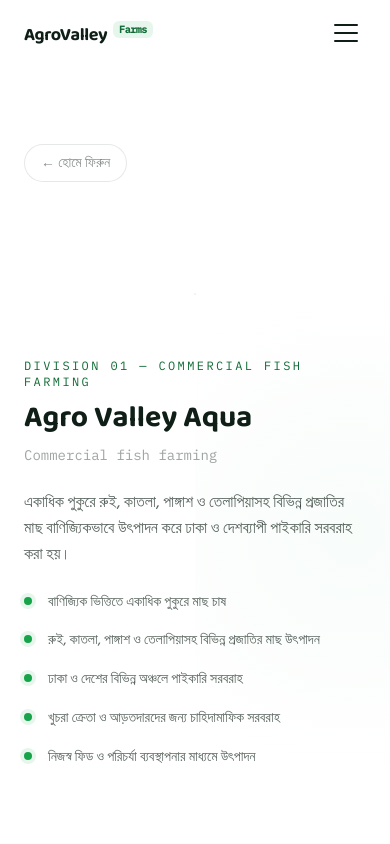
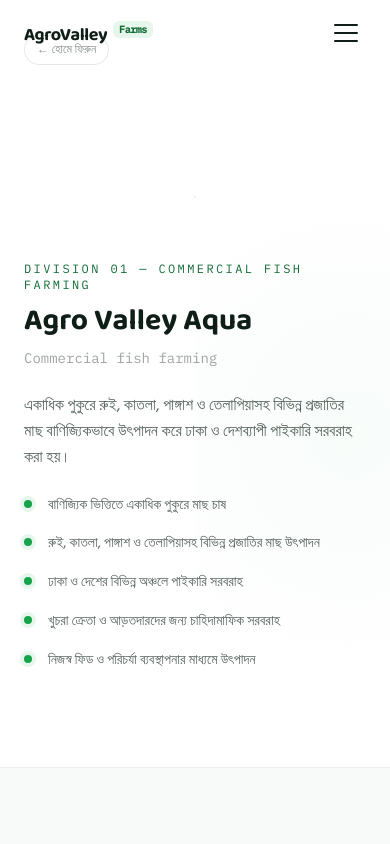
Before and after one commit to agrovalley/bd, a Next.js app: page /aqua in a window 390 px wide. Shown: the top 844 px of the page. Built offline with nearby package versions, Linux system fonts and the light colour scheme.

Commit message:
Tighten division page spacing on desktop and mobile

```diff
--- a/app/agro-vet/page.js
+++ b/app/agro-vet/page.js
@@ -12,9 +12,9 @@ export const metadata = {
 export default function AgroVetPage() {
   return (
     <main>
-      <section className="pt-36 md:pt-44 pb-4">
+      <section className="division-page-wrapper">
         <div className="max-w-wrap mx-auto px-6">
-          <Link href="/" className="inline-flex items-center gap-2 text-sm text-ink/50 hover:text-brand-dark transition-colors bg-white/50 backdrop-blur-sm px-4 py-2 rounded-full border border-ink/10 hover:border-brand/30">← হোমে ফিরুন</Link>
+          <Link href="/" className="division-home-link inline-flex items-center gap-2 text-xs md:text-sm text-ink/50 hover:text-brand-dark transition-colors bg-white/50 backdrop-blur-sm px-3 md:px-4 py-1.5 md:py-2 rounded-full border border-ink/10 hover:border-brand/30">← হোমে ফিরুন</Link>
         </div>
       </section>
       <DivisionBand id="agro-vet" eyebrow="Division 03 — Feed & Veterinary Supply" title="Agro Valley Agro-Vet" englishName="Feed & veterinary supply" description="মাছ ও পোল্ট্রি ফিড, ঔষধ, ভ্যাকসিন, ভিটামিন, মিনারেল প্রিমিক্স ও সাপ্লিমেন্টের খুচরা এবং পাইকারি ডিলারশিপ — নিজস্ব খামারের চাহিদা মেটানোর পাশাপাশি বাহ্যিক খামার ও ব্যবসায়ীদের সরবরাহ করা হয়।" points={["পোনা থেকে পূর্ণবয়স্ক মাছের জন্য বিভিন্ন গ্রেডের ফিড","লেয়ার ও ব্রয়লার উপযোগী পোল্ট্রি ফিড","মাছ ও পোল্ট্রির প্রয়োজনীয় ঔষধ ও ভ্যাকসিন","ভিটামিন, মিনারেল প্রিমিক্স ও অন্যান্য সাপ্লিমেন্ট","খুচরা ও পাইকারি — উভয় পর্যায়ে বিক্রয়"]} illustration={<UnitPhoto src="/images/agro-valley-shop.jpg" alt="Agro Valley Agro-Vet — দুর্গাপুর, রাজশাহীর শোরুম" priority />} />
--- a/app/aqua/page.js
+++ b/app/aqua/page.js
@@ -12,9 +12,9 @@ export const metadata = {
 export default function AquaPage() {
   return (
     <main>
-      <section className="pt-36 md:pt-44 pb-4">
+      <section className="division-page-wrapper">
         <div className="max-w-wrap mx-auto px-6">
-          <Link href="/" className="inline-flex items-center gap-2 text-sm text-ink/50 hover:text-brand-dark transition-colors bg-white/50 backdrop-blur-sm px-4 py-2 rounded-full border border-ink/10 hover:border-brand/30">← হোমে ফিরুন</Link>
+          <Link href="/" className="division-home-link inline-flex items-center gap-2 text-xs md:text-sm text-ink/50 hover:text-brand-dark transition-colors bg-white/50 backdrop-blur-sm px-3 md:px-4 py-1.5 md:py-2 rounded-full border border-ink/10 hover:border-brand/30">← হোমে ফিরুন</Link>
         </div>
       </section>
       <DivisionBand id="aqua" eyebrow="Division 01 — Commercial Fish Farming" title="Agro Valley Aqua" englishName="Commercial fish farming" description="একাধিক পুকুরে রুই, কাতলা, পাঙ্গাশ ও তেলাপিয়াসহ বিভিন্ন প্রজাতির মাছ বাণিজ্যিকভাবে উৎপাদন করে ঢাকা ও দেশব্যাপী পাইকারি সরবরাহ করা হয়।" points={["বাণিজ্যিক ভিত্তিতে একাধিক পুকুরে মাছ চাষ","রুই, কাতলা, পাঙ্গাশ ও তেলাপিয়াসহ বিভিন্ন প্রজাতির মাছ উৎপাদন","ঢাকা ও দেশের বিভিন্ন অঞ্চলে পাইকারি সরবরাহ","খুচরা ক্রেতা ও আড়তদারদের জন্য চাহিদামাফিক সরবরাহ","নিজস্ব ফিড ও পরিচর্যা ব্যবস্থাপনার মাধ্যমে উৎপাদন"]} illustration={<UnitPhoto src="/images/aqua-harvest.jpg" alt="Agro Valley Aqua — পুকুর থেকে মাছ সংগ্রহ" priority />} />
--- a/app/globals.css
+++ b/app/globals.css
@@ -93,6 +93,13 @@ html.js .draw-path.visible { animation: draw 2.4s ease-out forwards; }
 /* Inputs */
 .input-enhanced { @apply w-full bg-white/50 border border-ink/10 rounded-xl px-4 py-3.5 text-sm placeholder:text-ink/40 transition-all duration-300 outline-none focus:border-brand/50 focus:ring-4 focus:ring-brand/10 focus:bg-white hover:border-ink/20; }
 
+/* Division pages: keep the first content block close to the header on every screen */
+.division-page-wrapper { padding-top: 60px; padding-bottom: 16px; }
+.division-home-link { margin-top: 10px; margin-bottom: 20px; }
+@media (max-width: 768px) {
+  .division-page-wrapper { padding-top: 25px; }
+}
+
 /* Laptop-friendly layout and interaction polish */
 @media (min-width: 1024px) and (max-width: 1280px) {
   .max-w-wrap { max-width: 1120px; }
--- a/app/poultry/page.js
+++ b/app/poultry/page.js
@@ -12,9 +12,9 @@ export const metadata = {
 export default function PoultryPage() {
   return (
     <main>
-      <section className="pt-36 md:pt-44 pb-4">
+      <section className="division-page-wrapper">
         <div className="max-w-wrap mx-auto px-6">
-          <Link href="/" className="inline-flex items-center gap-2 text-sm text-ink/50 hover:text-brand-dark transition-colors bg-white/50 backdrop-blur-sm px-4 py-2 rounded-full border border-ink/10 hover:border-brand/30">← হোমে ফিরুন</Link>
+          <Link href="/" className="division-home-link inline-flex items-center gap-2 text-xs md:text-sm text-ink/50 hover:text-brand-dark transition-colors bg-white/50 backdrop-blur-sm px-3 md:px-4 py-1.5 md:py-2 rounded-full border border-ink/10 hover:border-brand/30">← হোমে ফিরুন</Link>
         </div>
       </section>
       <DivisionBand id="poultry" eyebrow="Division 02 — Fresh Egg Production" title="Agro Valley Poultry" englishName="Fresh egg production" description="আধুনিক স্বাস্থ্যব্যবস্থাপনার মাধ্যমে বড় পরিসরে লেয়ার মুরগি পালন করা হয়, যা থেকে নিয়মিত তাজা ডিম উৎপাদিত হয় এবং আড়ত, দোকান ও পরিবেশক পর্যায়ে সরবরাহ করা হয়।" points={["বড় পরিসরে লেয়ার মুরগি পালন","নিয়মিত তাজা ডিম উৎপাদন ও সরবরাহ","আড়ত, দোকান ও পরিবেশক পর্যায়ে পাইকারি ডিম সরবরাহ","মানসম্মত স্বাস্থ্যব্যবস্থাপনায় উৎপাদিত ডিম","নিজস্ব ফিড ও ব্যবস্থাপনা সহায়তায় খামার পরিচালনা"]} illustration={<UnitPhoto src="/images/poultry-farm.jpg" alt="Agro Valley Poultry — লেয়ার মুরগির খামার" priority />} reverse />
```
